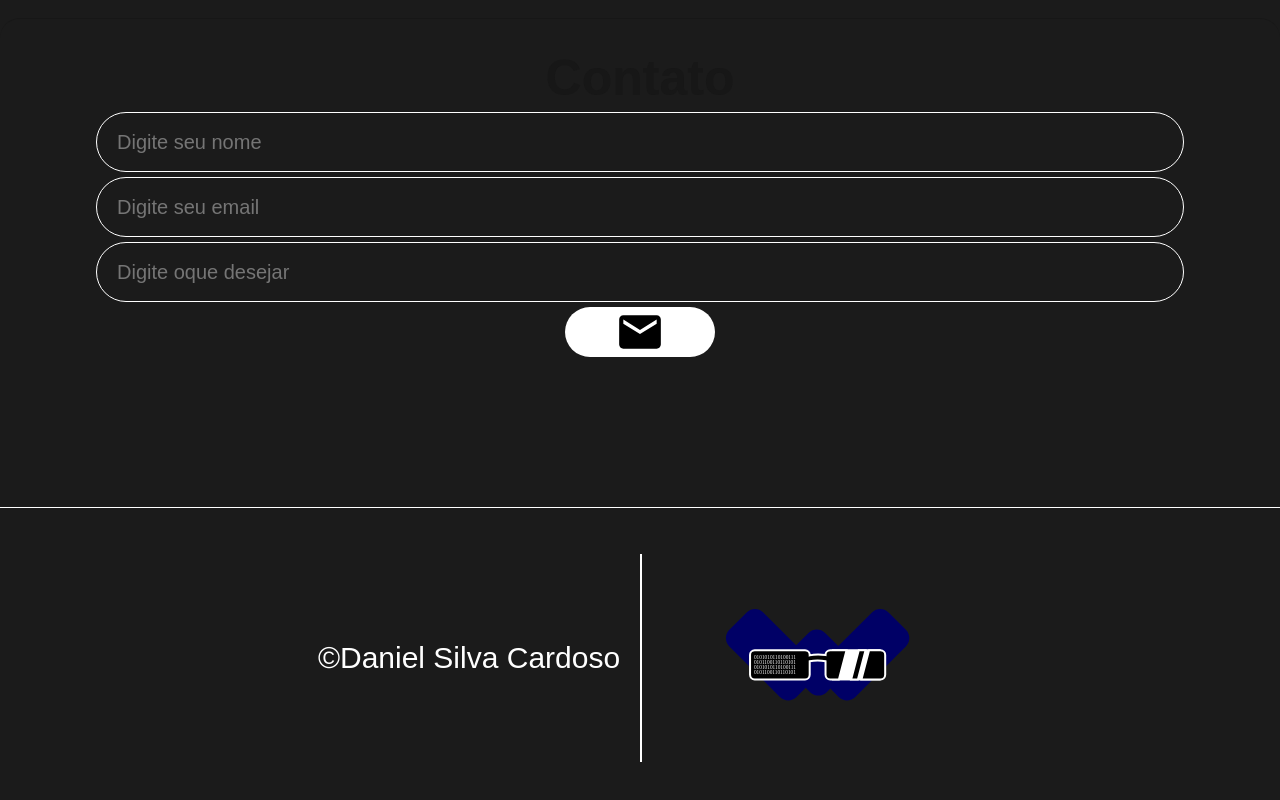
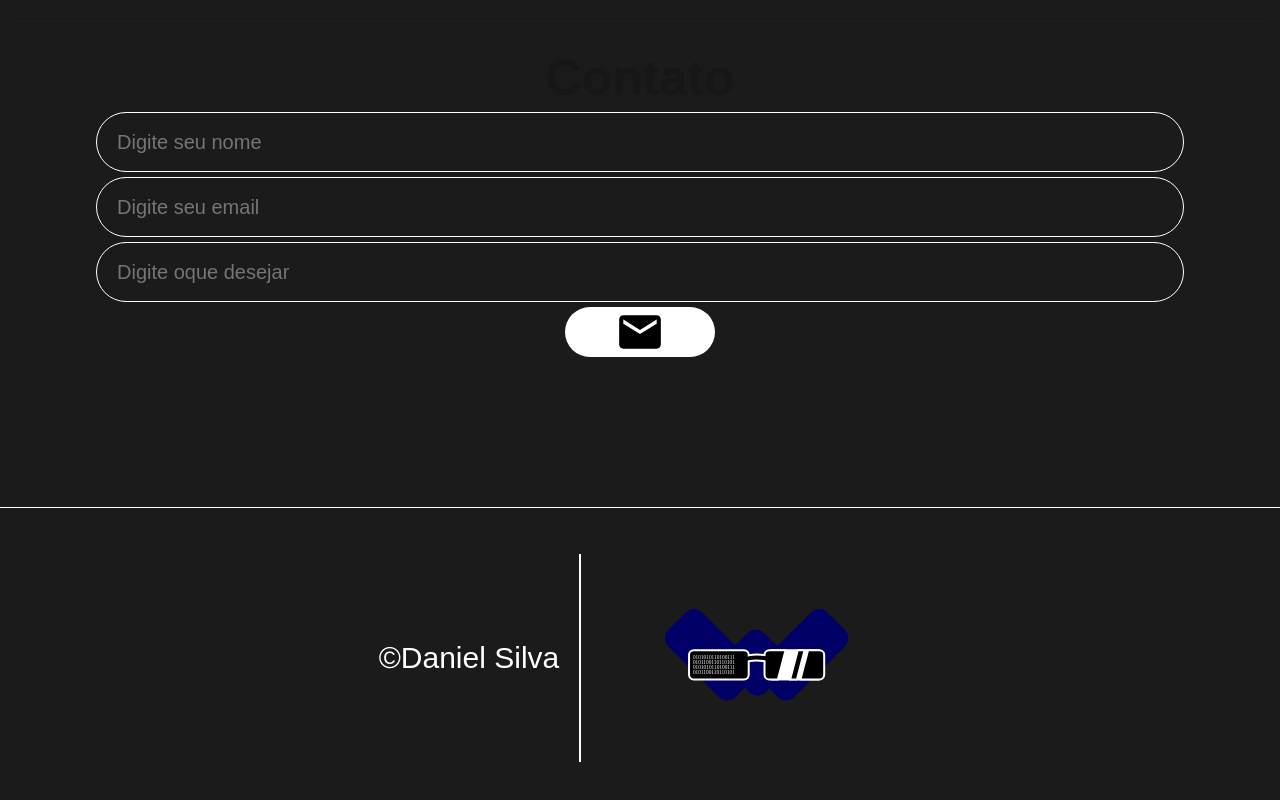
Before and after one commit to Daniel13s/portifolio13s, a Next.js app: page / in a window 1280 px wide. Shown: the part 2905-3705 px from the top of the page. Built offline with nearby package versions, Linux system fonts and the light colour scheme.

Commit message:
fix: style contact

```diff
--- a/src/app/components/Footer/Footer.tsx
+++ b/src/app/components/Footer/Footer.tsx
@@ -6,7 +6,7 @@ export default function Footer() {
     const logoDaniel = logo.src
     return (
         <div className="footer">
-            <p>©Daniel Silva Cardoso</p>
+            <p>©Daniel Silva</p>
             <div className="line"></div>
             <img src={logoDaniel} alt="" />
         </div>
--- a/src/app/components/Home/style.css
+++ b/src/app/components/Home/style.css
@@ -56,10 +56,10 @@
   display: flex;
   flex-direction: column;
   align-items: center;
-  font-size: 7vw;
+  font-size: 5vw;
   p {
     font-weight: lighter;
-    font-size: 20px;
+    font-size: 15px;
   }
 }
 .theme {
```
